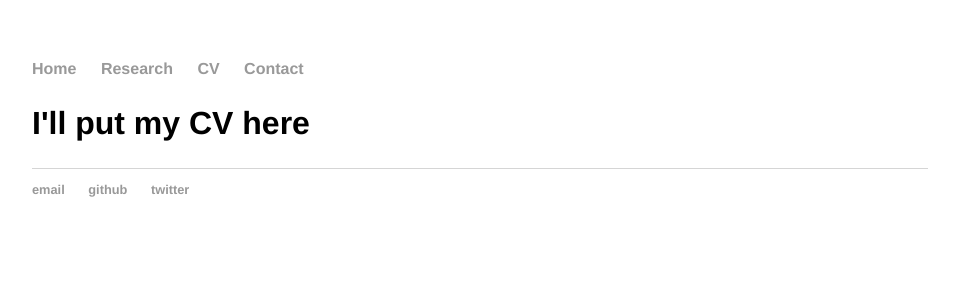
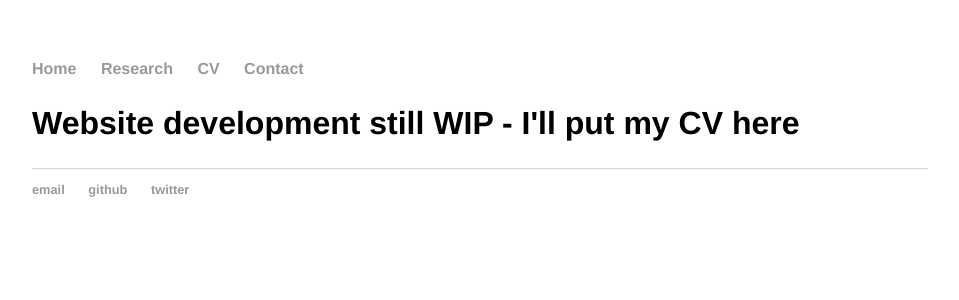
Before and after one commit to gjgilbert/gjgilbert.github.io, a Jekyll site: the page built from cv/index.html, in a window 1280 px wide. Shown: the top 300 px of the page, without its empty margins (160-1119 px from the left). Built offline with Jekyll 4.4.1, drawn with Linux system fonts in a browser that asks for light colours.

Commit message:
Update index.html

```diff
--- a/cv/index.html
+++ b/cv/index.html
@@ -3,5 +3,5 @@ layout: default
 title: Greg Gilbert - CV
 ---
 <div class="blurb">
-	<h2>I'll put my CV here</h2>
+	<h2>Website development still WIP - I'll put my CV here</h2>
 </div><!-- /.blurb -->
```
